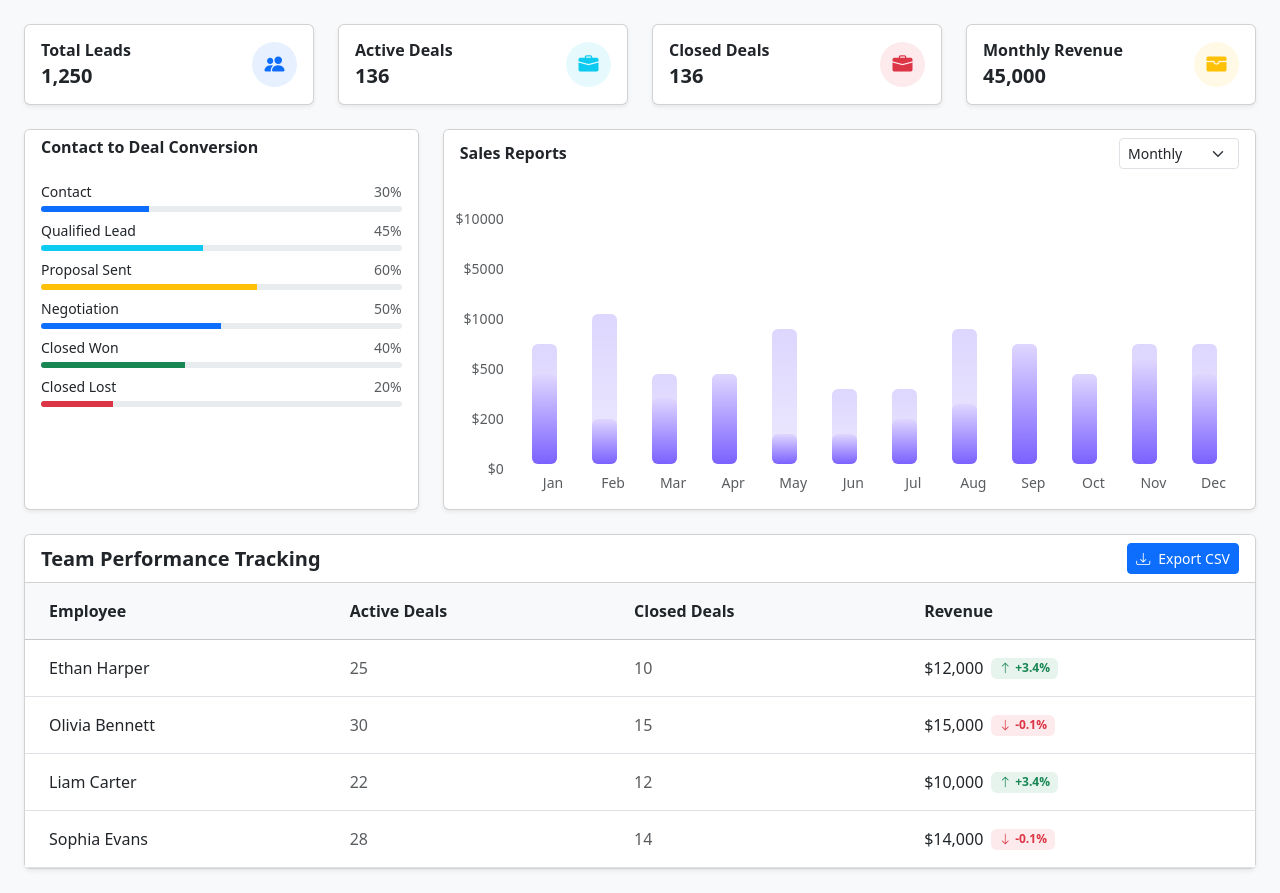
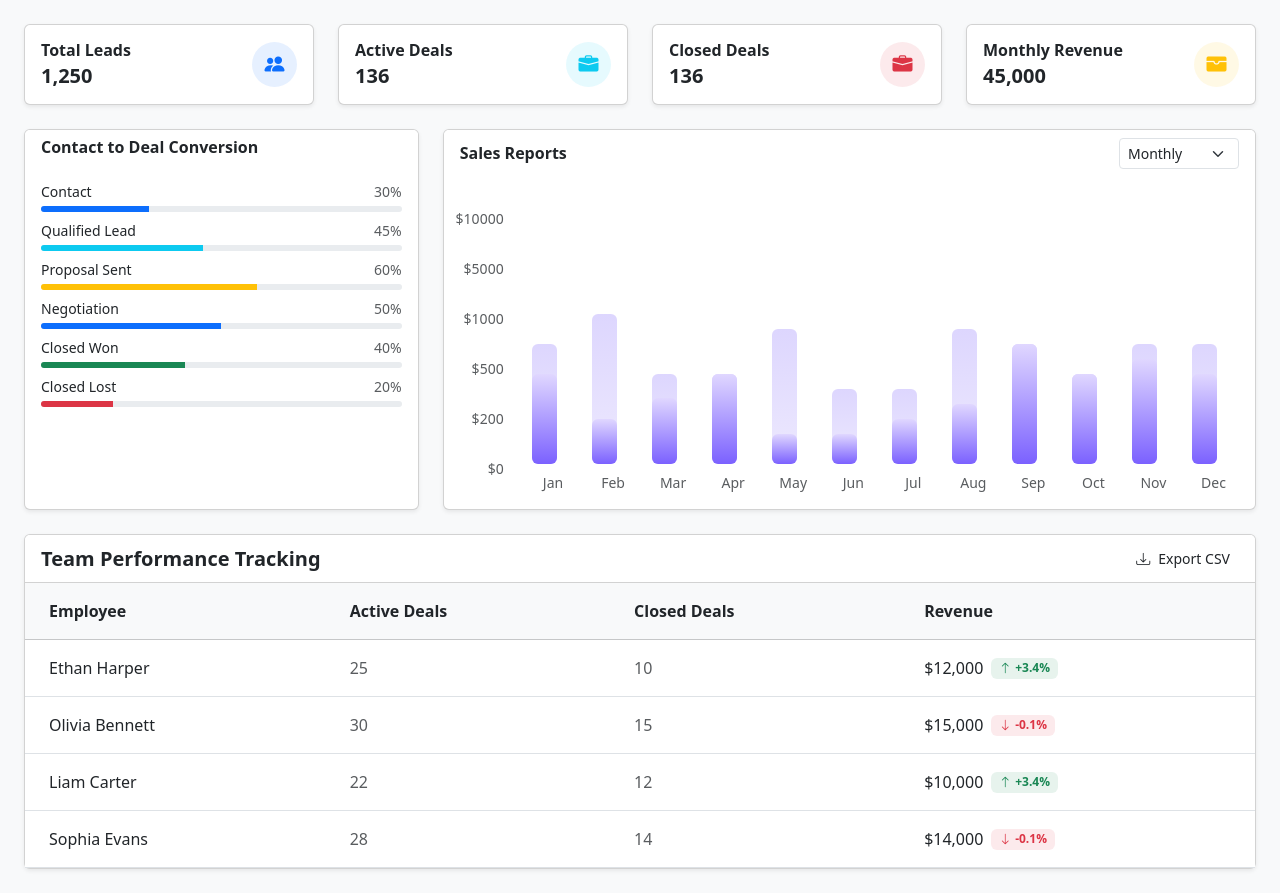
Before and after one commit to nusrath-beegum/CRM-MODULE, a React (Create React App) app: page /dashboard in a window 1280 px wide. Built offline with nearby package versions, Linux system fonts and the light colour scheme.

Commit message:
updated dashboard feature teamperformance page

```diff
--- a/src/features/dashboard/TeamPerformance.jsx
+++ b/src/features/dashboard/TeamPerformance.jsx
@@ -37,7 +37,7 @@ export default function TeamPerformance() {
         <h5 className="card-title mb-0 fw-semibold">Team Performance Tracking</h5>
         <button
           onClick={handleExportCSV}
-          className="btn btn-primary btn-sm d-flex align-items-center gap-2"
+          className="btn btn-outline-purple btn-sm d-flex align-items-center gap-2"
         >
           <i className="bi bi-download"></i>
           Export CSV
```
